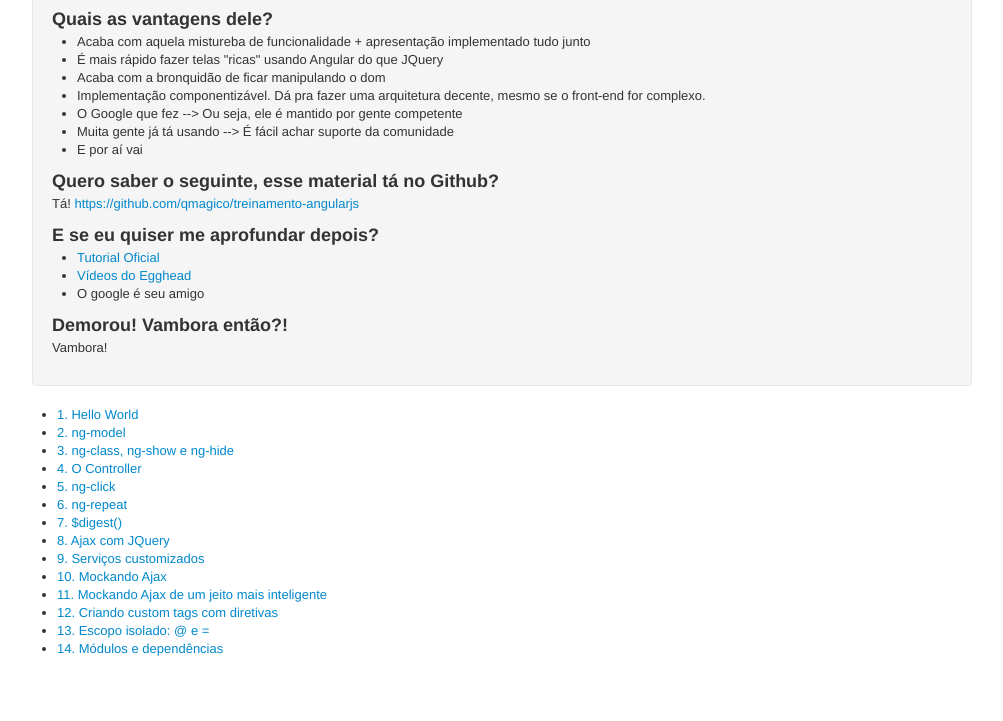
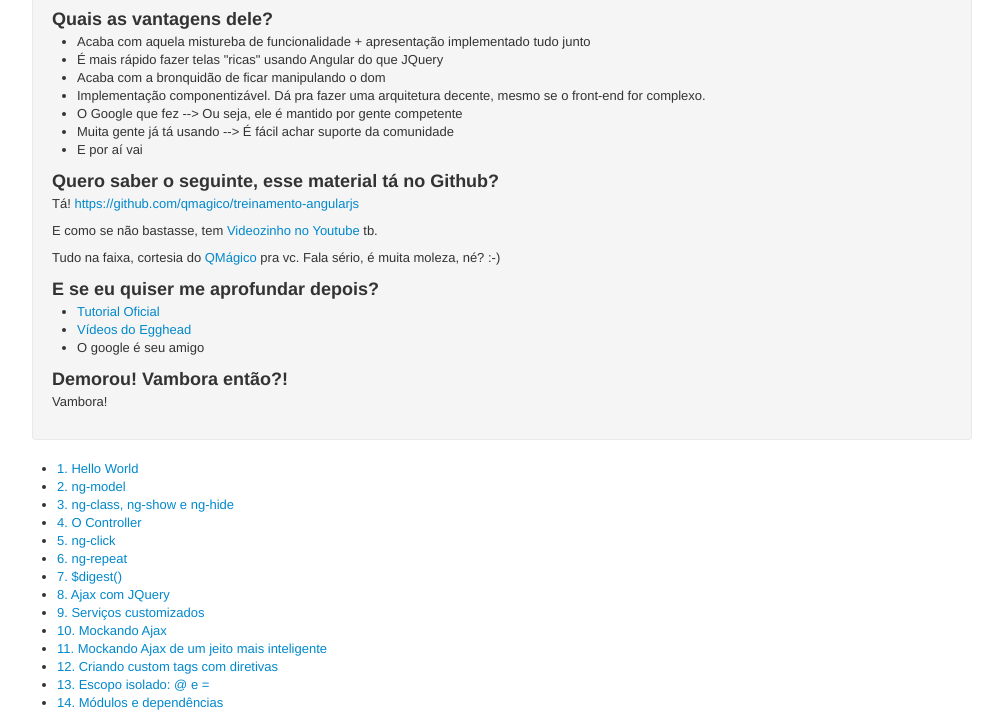
Before and after one commit to qmagico/treinamento-angularjs, a plain HTML site: page index.html in a window 1280 px wide. Shown: the part 104-825 px from the top of the page, without its empty margins (138-1141 px from the left). Before the commit the page ends 800 px from the top, so only its background shows below. Drawn offline with Linux system fonts and the light colour scheme.

Commit message:
Adicionando link pro YT

```diff
--- a/index.html
+++ b/index.html
@@ -27,6 +27,8 @@
 
 	  	<h3>Quero saber o seguinte, esse material tá no Github?</h3>
 	  	<p>Tá! <a href="https://github.com/qmagico/treinamento-angularjs">https://github.com/qmagico/treinamento-angularjs</a></p>
+	  	<p>E como se não bastasse, tem <a href="http://www.youtube.com/playlist?feature=edit_ok&list=PLgMNBa0XaIgcD9IGiqvAQxPrUEyW_i87I">Videozinho no Youtube</a> tb.</p>
+	  	<p>Tudo na faixa, cortesia do <a href="http://www.qmagico.com.br">QMágico</a> pra vc. Fala sério, é muita moleza, né? :-)</p>
 
 	  	<h3>E se eu quiser me aprofundar depois?</h3>
 	  	<ul>
```
Also changed, not shown: 1 other file.
